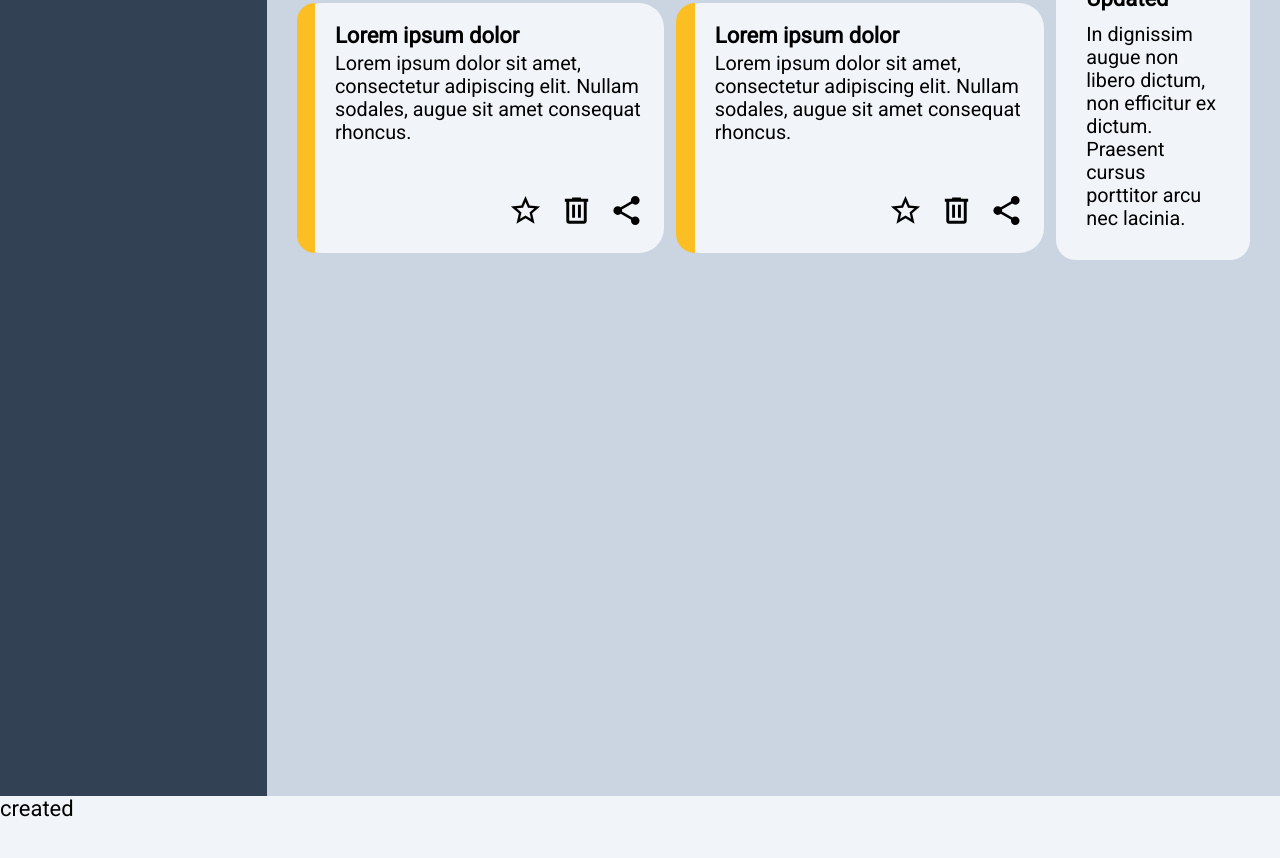
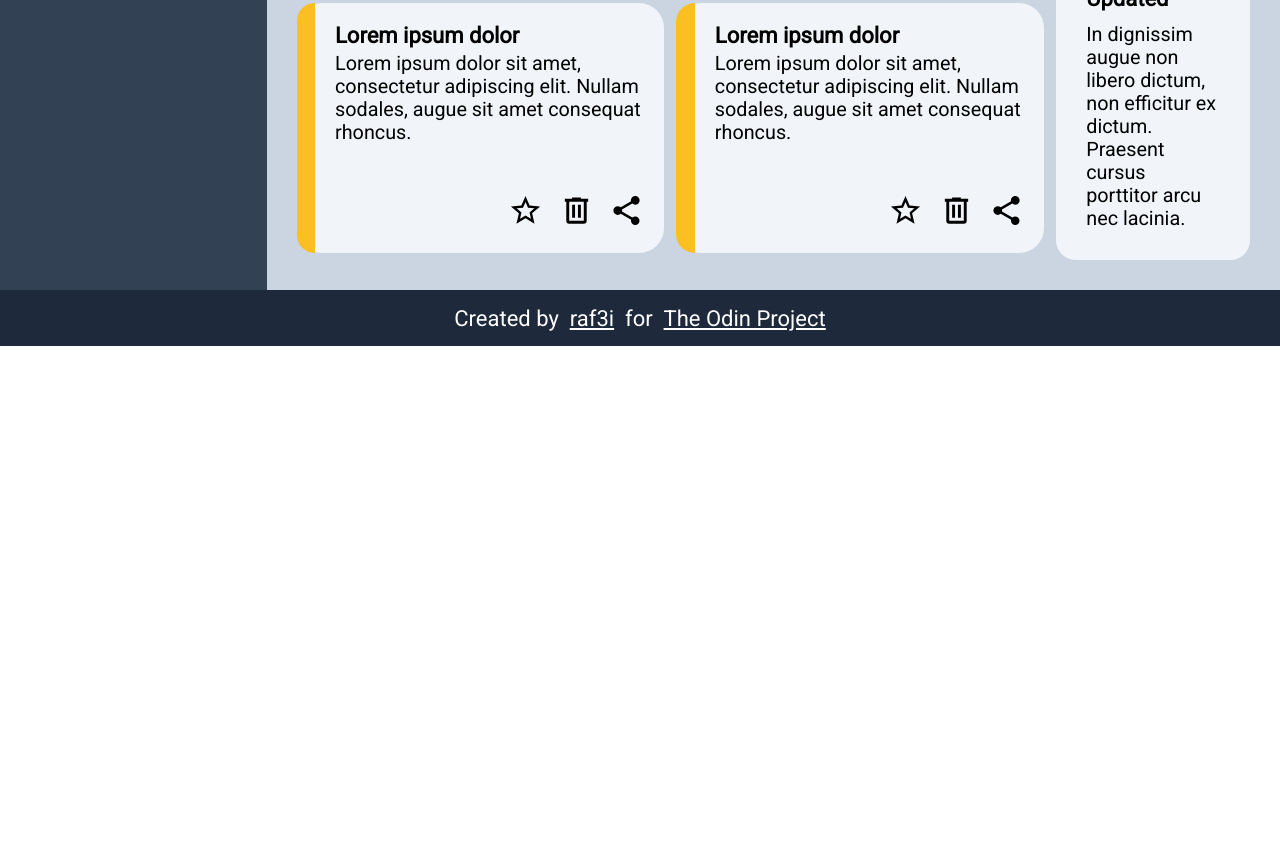
Before and after one commit to raf3i/admin-dashboard, a plain HTML site: page index.html in a window 1280 px wide. Shown: the part 1076-1934 px from the top of the page. After the commit the page ends 1422 px from the top, so only its background shows below. Drawn offline with Linux system fonts and the light colour scheme.

Commit message:
Complete footer

```diff
--- a/index.html
+++ b/index.html
@@ -306,7 +306,7 @@
     </div>
 
     <div class="footer">
-      created
+      Created by &nbsp<a href="https://www.github.com/raf3i" target="_blank">raf3i</a>&nbsp for &nbsp<a href="https://www.theodinproject.com" target="_blank">The Odin Project</a>
     </div>
   </div>
 </body>
--- a/style.css
+++ b/style.css
@@ -12,6 +12,7 @@ div.container {
   display: grid;
   grid-template-rows: 1fr 8fr .3fr;
   grid-template-columns: 1fr 5fr;
+  max-height: 120vh;
 }
 
 .profile-pic {
@@ -206,6 +207,16 @@ p.anncement-text {
 /* FOOTER */
 
 div.footer {
-  background-color: #f1f5f9;
+  background-color: #1e293b;
   grid-area: 3 / 1 / 4 / -1;
+  display: flex;
+  justify-content: center;
+  align-items: center;
+  color: white;
+  height: 7vh;
 }
+
+div.footer > a,
+div.footer > a:visited {
+  color: white;
+}
```
